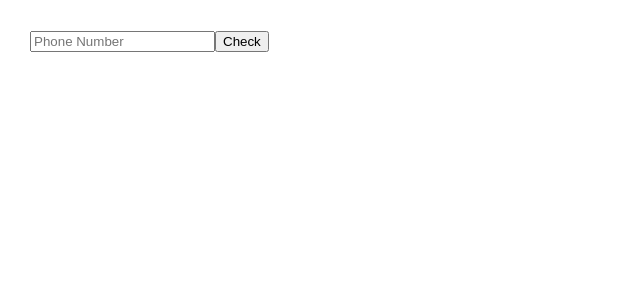
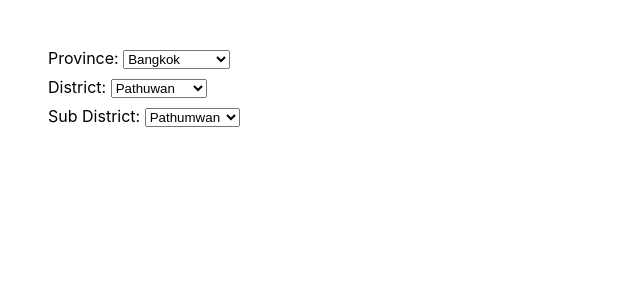
Before and after one commit to ktgift/homeworkCodeCamp12, a React (Create React App) app in the folder react/my-lab/my-lab/: page / in a window 1280 px wide. Shown: the top 300 px of the page, without its empty margins (0-640 px from the left). Built offline with nearby package versions, Linux system fonts and the light colour scheme.

Commit message:
finish lab7-6

```diff
--- a/react/my-lab/my-lab/src/App.js
+++ b/react/my-lab/my-lab/src/App.js
@@ -1,41 +1,63 @@
 import { useState } from 'react'
 
+const provinces = ['Bangkok', 'Tak', 'Nakhonsawan'];
+const districtObject = {
+  'BANGKOK': ['Pathuwan', 'Ratchathewi'],
+  'TAK': ['MueangTak', 'Maesot'],
+  'NAKHONSAWAN': ['Maewong', 'Latyao']
+}
+const subDistrictsObject = {
+  'PATHUMWAN': ['Pathumwan', 'Rongmuang', 'Wangmai'],
+  'RATCHATHEWI': ['Thanonphetcahburi', 'Thanonphuthai'],
+  'MUEANGTAK': ['Mai Ngam', 'Nong Bua Tai' ],
+  'MAESOT': ['Mae Tan'],
+  'MAEWONG': ['Khonchonkan', 'Mae ra'],
+  'LATYAO': ['Latyao', 'Wang san']
+}
+
 function App() {
-  const [number, setNumber] = useState('');
-  const [showError, setShowError] = useState('');
+  const [selectedProvince, setSelectedProvince] = useState('BANGKOK')
+  const [selectedDirtrict, setSelectedDirtrict] = useState('PATHUMWAN')
 
-  const handleNumberChange = event => {
-    setNumber(event.target.value);
+  const optionProvinces = provinces.map(el => (
+    <option value={el.toUpperCase()}>{el}</option>
+  ))
+
+  const optionDistricts = districtObject[selectedProvince].map(el => (
+    <option value={el.toUpperCase()}>{el}</option>
+
+  ))
+
+  const optionSubDistrict = subDistrictsObject[selectedDirtrict].map(el => (
+    <option value={el.toUpperCase()}>{el}</option>
+  ))
+
+  return (
+    <div style={{ margin: '3rem' }}>
+     <div style={{ marginBottom: '0.5rem'}}>
+      <label>Province: </label>
+      <select onChange={event => {
+        setSelectedProvince(event.target.value)
+        console.log(event.target.value)
+        }}>
+        {optionProvinces}
+      </select>
+     </div>
+
+     <div style={{ marginBottom: '0.5rem'}}>
+      <label>District: </label>
+      <select onChange={event => {
+        setSelectedDirtrict(event.target.value)
+        console.log(event.target.value)
+        }}>{optionDistricts}</select>
+     </div>
+
+     <div style={{ marginBottom: '0.5rem'}}>
+      <label>Sub District: </label>
+      <select>{optionSubDistrict}</select>
+     </div>
+    </div>
+  );
   }
 
-  const handleClickCheck = () => {
-    if (number === '') {
-      setShowError('Phone Number is required')
-    } else if (number.length !== 10) {
-      setShowError('Invalid length')
-    } else if (number.match("^[0-9]*$")) {
-      setShowError('')
-      alert('Your number is valid')
-    } else {
-      setShowError('Phone Number is invalid')
-    }
-  }
-
-  return (
-    <div style={{ margin: '30px' }}>
-      <input
-        id="inputNumber"
-        placeholder="Phone Number"
-        className={showError === '' ? '' : 'error'}
-        value={number}
-        onChange={handleNumberChange} />
-
-      <button onClick={handleClickCheck}>Check</button>
-
-      {showError === '' ? null : <p className='error'>{showError}</p>}
-    </div>
-
-  )
-}
-
 export default App;
```
